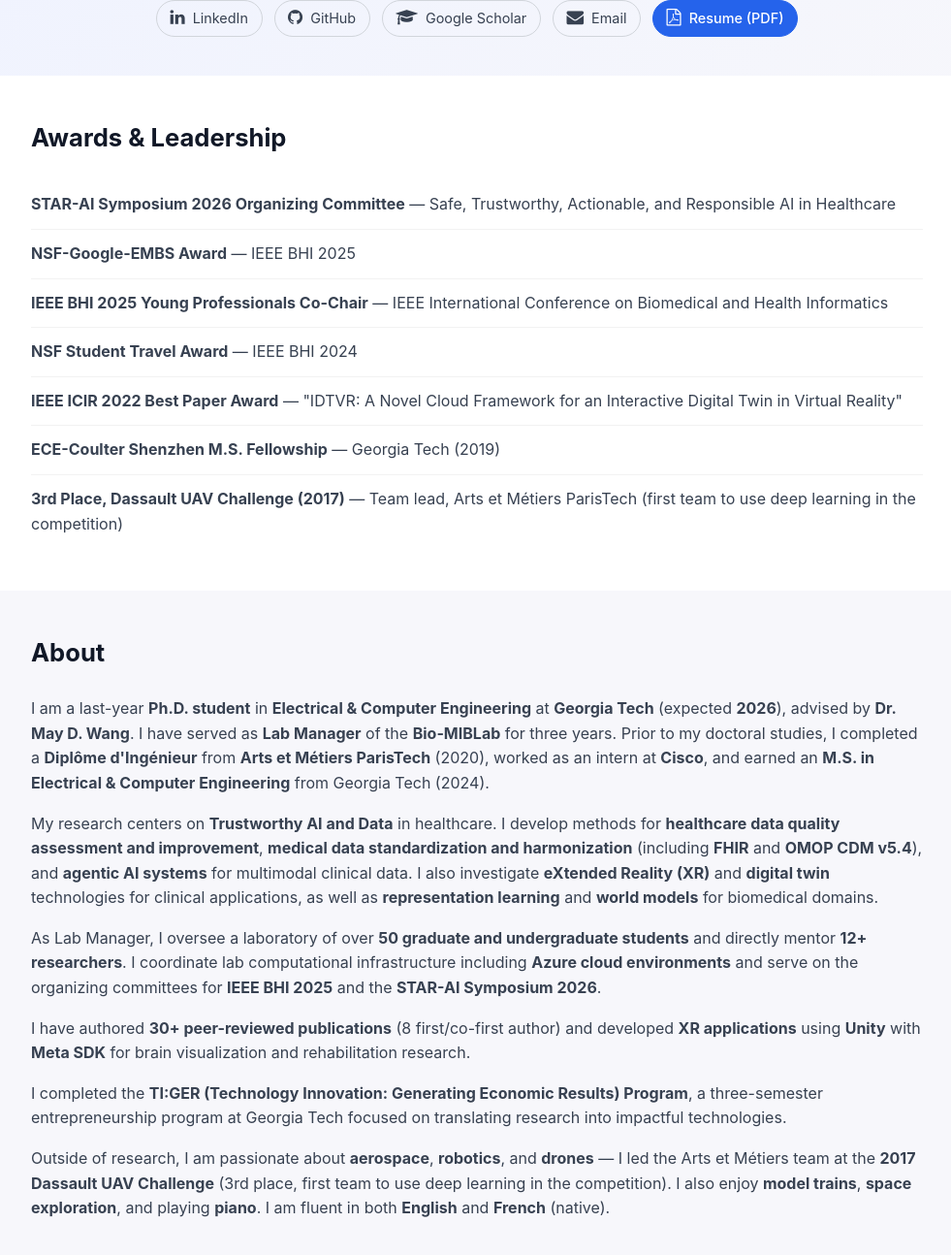
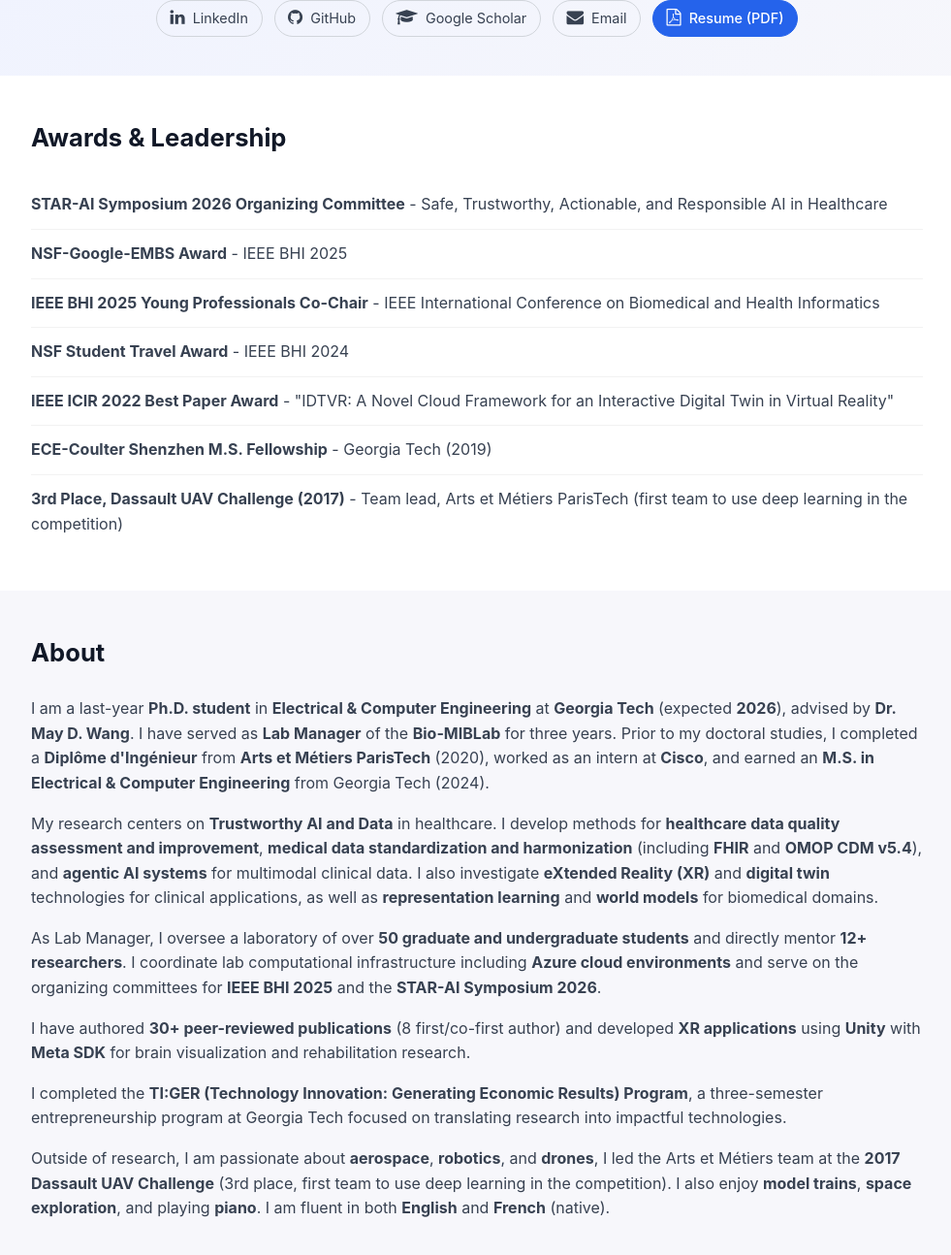
Before and after one commit to benoitmarteau/benoitmarteau.github.io, a Jekyll site: the page built from index.md, in a window 1280 px wide and 1400 px high, scrolled down 223 px, cut to the strip 60-1354 px from the top of the window. Shown: the whole strip at 97% size, without its empty margins (148-1129 px from the left). Built offline with Jekyll 4.4.1, drawn with Linux system fonts in a browser that asks for light colours.

```diff
--- a/index.md
+++ b/index.md
@@ -45,13 +45,13 @@ title: "Benoit L. Marteau"
   <div class="container">
     <h2>Awards &amp; Leadership</h2>
     <ul class="awards-list">
-      <li><strong>STAR-AI Symposium 2026 Organizing Committee</strong> — Safe, Trustworthy, Actionable, and Responsible AI in Healthcare</li>
-      <li><strong>NSF-Google-EMBS Award</strong> — IEEE BHI 2025</li>
-      <li><strong>IEEE BHI 2025 Young Professionals Co-Chair</strong> — IEEE International Conference on Biomedical and Health Informatics</li>
-      <li><strong>NSF Student Travel Award</strong> — IEEE BHI 2024</li>
-      <li><strong>IEEE ICIR 2022 Best Paper Award</strong> — "IDTVR: A Novel Cloud Framework for an Interactive Digital Twin in Virtual Reality"</li>
-      <li><strong>ECE-Coulter Shenzhen M.S. Fellowship</strong> — Georgia Tech (2019)</li>
-      <li><strong>3rd Place, Dassault UAV Challenge (2017)</strong> — Team lead, Arts et Métiers ParisTech (first team to use deep learning in the competition)</li>
+      <li><strong>STAR-AI Symposium 2026 Organizing Committee</strong> - Safe, Trustworthy, Actionable, and Responsible AI in Healthcare</li>
+      <li><strong>NSF-Google-EMBS Award</strong> - IEEE BHI 2025</li>
+      <li><strong>IEEE BHI 2025 Young Professionals Co-Chair</strong> - IEEE International Conference on Biomedical and Health Informatics</li>
+      <li><strong>NSF Student Travel Award</strong> - IEEE BHI 2024</li>
+      <li><strong>IEEE ICIR 2022 Best Paper Award</strong> - "IDTVR: A Novel Cloud Framework for an Interactive Digital Twin in Virtual Reality"</li>
+      <li><strong>ECE-Coulter Shenzhen M.S. Fellowship</strong> - Georgia Tech (2019)</li>
+      <li><strong>3rd Place, Dassault UAV Challenge (2017)</strong> - Team lead, Arts et Métiers ParisTech (first team to use deep learning in the competition)</li>
     </ul>
   </div>
 </section>
@@ -81,7 +81,7 @@ title: "Benoit L. Marteau"
       I completed the <strong>TI:GER (Technology Innovation: Generating Economic Results) Program</strong>, a three-semester entrepreneurship program at Georgia Tech focused on translating research into impactful technologies.
     </p>
     <p>
-      Outside of research, I am passionate about <strong>aerospace</strong>, <strong>robotics</strong>, and <strong>drones</strong> — I led the Arts et Métiers team at the <strong>2017 Dassault UAV Challenge</strong> (3rd place, first team to use deep learning in the competition).
+      Outside of research, I am passionate about <strong>aerospace</strong>, <strong>robotics</strong>, and <strong>drones</strong>, I led the Arts et Métiers team at the <strong>2017 Dassault UAV Challenge</strong> (3rd place, first team to use deep learning in the competition).
       I also enjoy <strong>model trains</strong>, <strong>space exploration</strong>, and playing <strong>piano</strong>.
       I am fluent in both <strong>English</strong> and <strong>French</strong> (native).
     </p>
```
